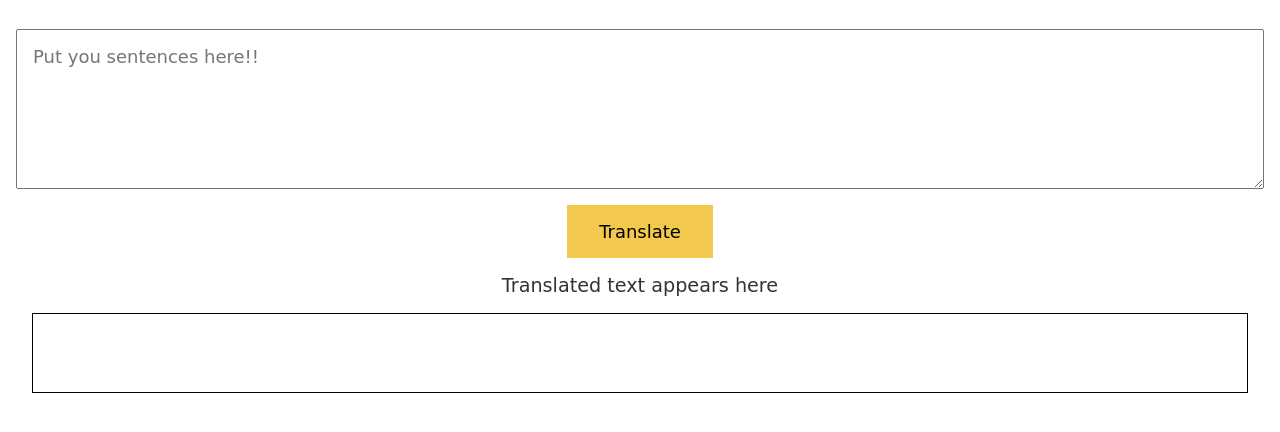
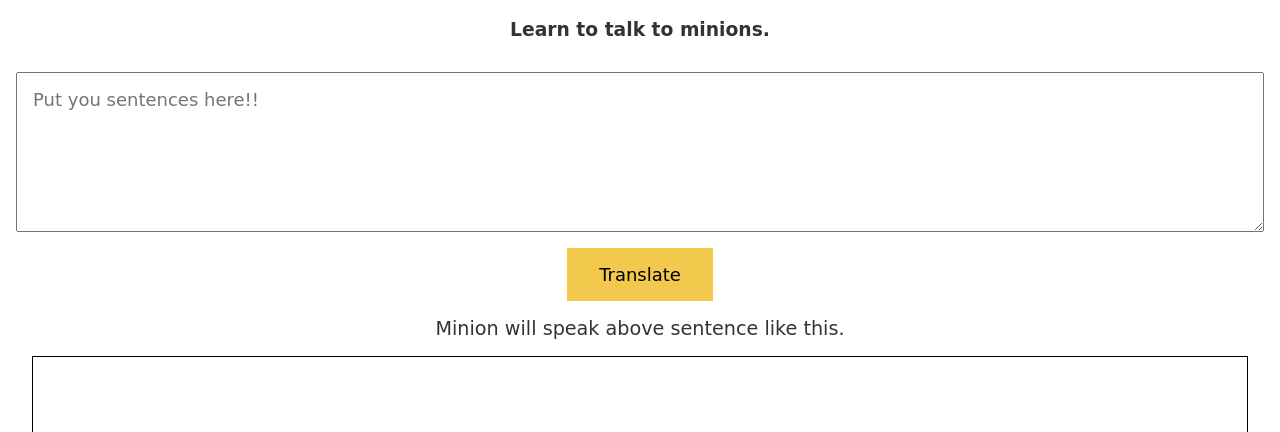
Before and after one commit to atmanishk/banana-speak, a plain HTML site: page index.html in a window 1280 px wide. Shown: the part 62-494 px from the top of the page. Drawn offline with Linux system fonts and the light colour scheme; a web font is replaced by a local one.

Commit message:
mark 6 commit

```diff
--- a/index.html
+++ b/index.html
@@ -9,10 +9,11 @@
 </head>
 <body>
     <h1>Talk Banana</h1>
+    <h3>Learn to talk to minions.</h3>
     <textarea id="txt-input" placeholder="Put you sentences here!!"></textarea>
     <button id="btn-translate">Translate</button>
 
-    <div style="font-size: larger;">Translated text appears here</div>
+    <div style="font-size: larger;">Minion will speak above sentence like this.</div>
     <div id="output"></div>
 
     <script src="app.js" type="text/javascript"></script>
```
